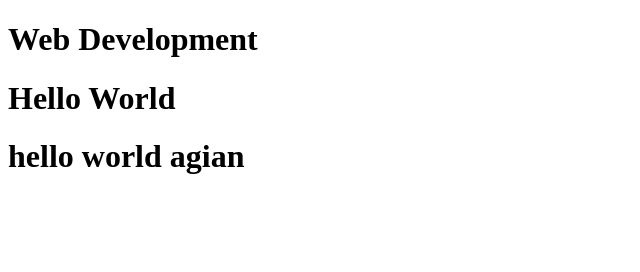
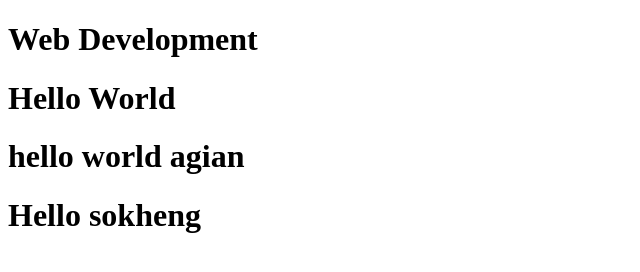
Before and after one commit to putheakhem/instinct-web-development, a plain HTML site: page index.html in a window 1280 px wide. Shown: the whole page, without its empty margins (0-640 px from the left). Drawn offline with Linux system fonts and the light colour scheme.

Commit message:
add hello sokheng

```diff
--- a/index.html
+++ b/index.html
@@ -10,5 +10,6 @@
     <h1>Web Development</h1>
     <h1>Hello World</h1>
     <h1>hello world agian</h1>
+    <h1>Hello sokheng</h1>
 </body>
 </html>
```
